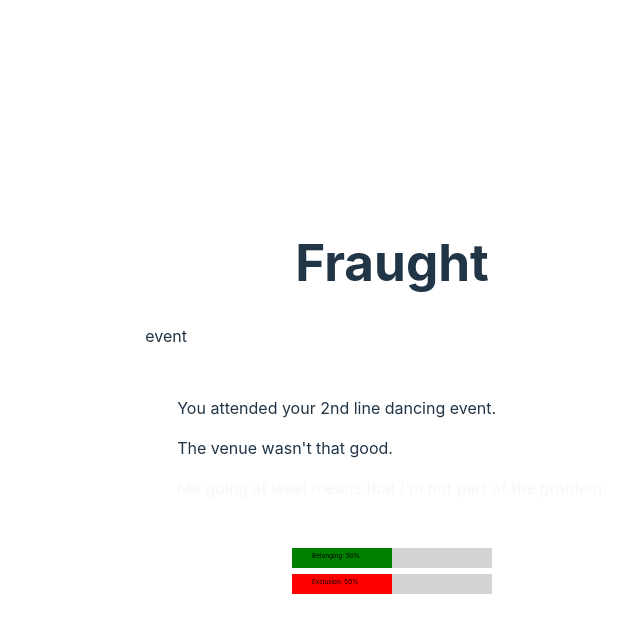
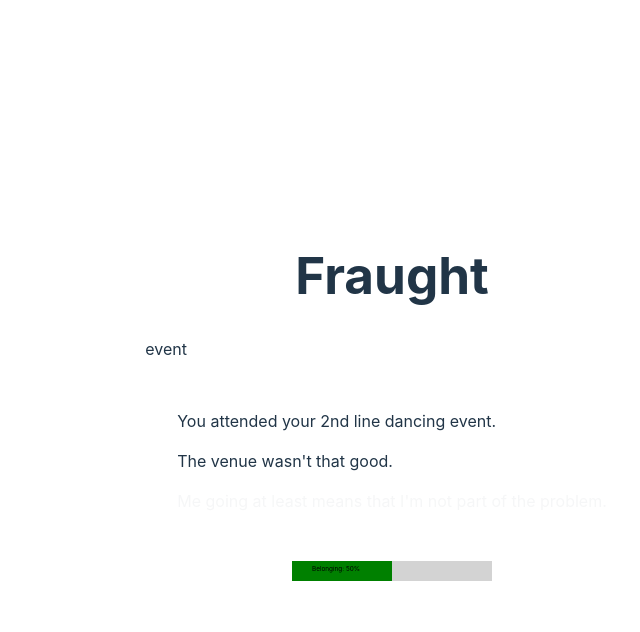
Before and after one commit to mapsandapps/fraught, a React (Vite) app: page / in a window 1280 px wide. Both pictures are taken after a click on the button "Continue". Shown: the top 632 px of the page, without its empty margins (248-888 px from the left). Built offline with nearby package versions, Linux system fonts and the light colour scheme.

Commit message:
Refactor meter animations

```diff
--- a/src/App.css
+++ b/src/App.css
@@ -22,14 +22,14 @@ h1 {
   text-align: center;
 }
 
-.fade-in {
+.fade-in-text {
   opacity: 0.04;
   animation-fill-mode: forwards;
-  animation-name: fadein;
+  animation-name: fadeintext;
   animation-duration: 300ms;
 }
 
-@keyframes fadein {
+@keyframes fadeintext {
   0%  {
     opacity: 0.04;
   }
@@ -37,3 +37,45 @@ h1 {
     opacity: 1;
   }
 }
+
+.plop-in {
+  opacity: 0;
+  animation-fill-mode: forwards;
+  animation-name: fadeinmeter;
+  animation-duration: 0;
+}
+
+.fade-in-meter {
+  opacity: 0;
+  animation-fill-mode: forwards;
+  animation-name: fadeinmeter;
+  animation-duration: 300ms;
+}
+
+@keyframes fadeinmeter {
+  0%  {
+    opacity: 0;
+  }
+  100% {
+    opacity: 1;
+  }
+}
+
+.fade-in-out-meter {
+  opacity: 0;
+  animation-fill-mode: forwards;
+  animation-name: fadeinoutmeter;
+  animation-duration: 300ms;
+}
+
+@keyframes fadeinoutmeter {
+  0%  {
+    opacity: 0;
+  }
+  80% {
+    opacity: 1;
+  }
+  100% {
+    opacity: 0;
+  }
+}
--- a/src/components/Event.tsx
+++ b/src/components/Event.tsx
@@ -72,7 +72,7 @@ export default function Event(props: EventProps) {
           return (
             <p
               key={`text-${i}`}
-              className="fade-in"
+              className="fade-in-text"
               style={{ animationDelay }}
             >
               { text }
--- a/src/components/Meters.tsx
+++ b/src/components/Meters.tsx
@@ -14,73 +14,71 @@ export default function Meters(props: MetersProps) {
 
   const lastEvent = eventHistoryLog[eventHistoryLog.length - 1];
 
-  const [belonging, setBelonging] = useState(lastEvent.finalBelonging)
-  const [exclusion, setExclusion] = useState(lastEvent.finalExclusion)
+  const occurrences = getOccurrencesForEvent(event)
 
-  const [deltaBelonging, setDeltaBelonging] = useState(0);
-  const [deltaExclusion, setDeltaExclusion] = useState(0);
+  const belongingOccurrences = occurrences.filter(occurrence => {
+    return occurrence.stat === Stat.belonging
+  })
 
-  useEffect(() => {
-    getOccurrencesForEvent(event).map(occurrence => {
-      console.log(occurrence)
-      if (!occurrence.timing) return
+  console.log(occurrences)
 
-      setTimeout(() => {
-        // animate meter based on occurrence.stuff
-        if (!occurrence.value) return
+  const exclusionOccurrences = occurrences.filter(occurrence => {
+    return occurrence.stat === Stat.exclusion
+  })
 
-        const delta = occurrence.value * occurrence.direction
-
-        if (occurrence.stat === Stat.belonging) {
-          setDeltaBelonging(delta)
-          setBelonging(belonging + delta)
-          console.log(delta)
-        } else if (occurrence.stat === Stat.exclusion) {
-          setDeltaExclusion(delta)
-          setExclusion(exclusion + delta)
-          console.log(delta)
-        }
-
-      }, occurrence.timing)
-
-      setTimeout(() => {
-        // remove the delta section of the meters
-        console.log(belonging)
-        console.log(exclusion)
-        setDeltaBelonging(0)
-        setDeltaExclusion(0)
-      }, occurrence.timing + DEFAULT_METER_ANIMATION_DELAY)
-    })
-  }, [event])
+  if (!lastEvent) return
 
   return (
     <div className="meters">
-      {lastEvent && (
+    <svg viewBox={`0 0 ${MAX_BELONGING} 10`} width="200">
+      <rect width={MAX_BELONGING} height="10" fill="lightgray" />
+      <rect width={lastEvent.finalBelonging} height="10" fill="green"></rect>
+      <text x={10} y={TEXT_Y} fontSize={FONT_SIZE}>
+        Belonging: {lastEvent.finalBelonging}%
+      </text>
+      {belongingOccurrences.map((occurrence, i) => {
+        if (!occurrence.value || !occurrence.timing) return
+
+        let prevBelonging = lastEvent.finalBelonging
+        let belonging = lastEvent.finalBelonging
+
+        belongingOccurrences.map((prevOccurrence, j) => {
+          if (!prevOccurrence.value) return
+          if (j <= i) {
+            if (j < i) prevBelonging += prevOccurrence.value * prevOccurrence.direction
+            belonging += prevOccurrence.value * prevOccurrence.direction
+          }
+        })
+
+        const animationDelay = `${occurrence.timing}ms`
+
+        return (
           <>
-          <svg viewBox={`0 0 ${MAX_BELONGING} 10`} width="200">
+            <g className="plop-in" style={{ animationDelay }}>
               <rect width={MAX_BELONGING} height="10" fill="lightgray" />
               <rect width={belonging} height="10" fill="green"></rect>
               <text x={10} y={TEXT_Y} fontSize={FONT_SIZE}>
                 Belonging: {belonging}%
               </text>
-            {deltaBelonging > 0 && (
-              <rect x={belonging} width={deltaBelonging} height="10" fill="darkgreen" />
+            </g>
+            <g className="fade-in-out-meter" style={{ animationDelay }}>
+              {occurrence.direction > 0 && (
+                <rect x={prevBelonging} width={occurrence.value} height="10" fill="darkgreen" />
               )}
-            {deltaBelonging < 0 && (
-              <rect x={belonging - deltaBelonging} width={deltaBelonging * -1} height="10" fill="darkred" />
+              {occurrence.direction < 0 && (
+                <rect x={prevBelonging - occurrence.value} width={occurrence.value} height="10" fill="darkred" />
               )}
-            {deltaBelonging && (
-              <text x={deltaBelonging > 0 ? belonging : belonging - deltaBelonging} y={TEXT_Y} fontSize={FONT_SIZE}>
-                {deltaBelonging > 0 ? '+' : '-'}{deltaBelonging}
-              </text>
-            )}
+            </g>
+          </>
+        )
+      })}
     </svg>
-          <br />
+    {/* <br />
     <svg viewBox={`0 0 ${MAX_EXCLUSION} 10`} width="200">
       <rect width={MAX_EXCLUSION} height="10" fill="lightgray" />
-            <rect width={exclusion} height="10" fill="red"></rect>
+      <rect width={lastEvent.finalExclusion} height="10" fill="red"></rect>
       <text x={10} y={TEXT_Y} fontSize={FONT_SIZE}>
-              Exclusion: {exclusion}%
+        Exclusion: {lastEvent.finalExclusion}%
       </text>
       {deltaExclusion > 0 && (
         <rect x={exclusion} width={deltaExclusion} height="10" fill="darkgreen" />
@@ -93,9 +91,7 @@ export default function Meters(props: MetersProps) {
           {deltaExclusion > 0 ? '+' : '-'}{deltaExclusion}
         </text>
       )}
-          </svg>
-        </>
-      )}
+    </svg> */}
     </div>
   );
 }
--- a/src/components/PreEvent.tsx
+++ b/src/components/PreEvent.tsx
@@ -37,7 +37,7 @@ export default function PreEvent(props: PreEventProps) {
         return (
           <p
             key={`text-${i}`}
-            className="fade-in"
+            className="fade-in-text"
             style={{ animationDelay }}
           >
             { text }
```
Lines whose indentation alone changed are shown as unchanged.
